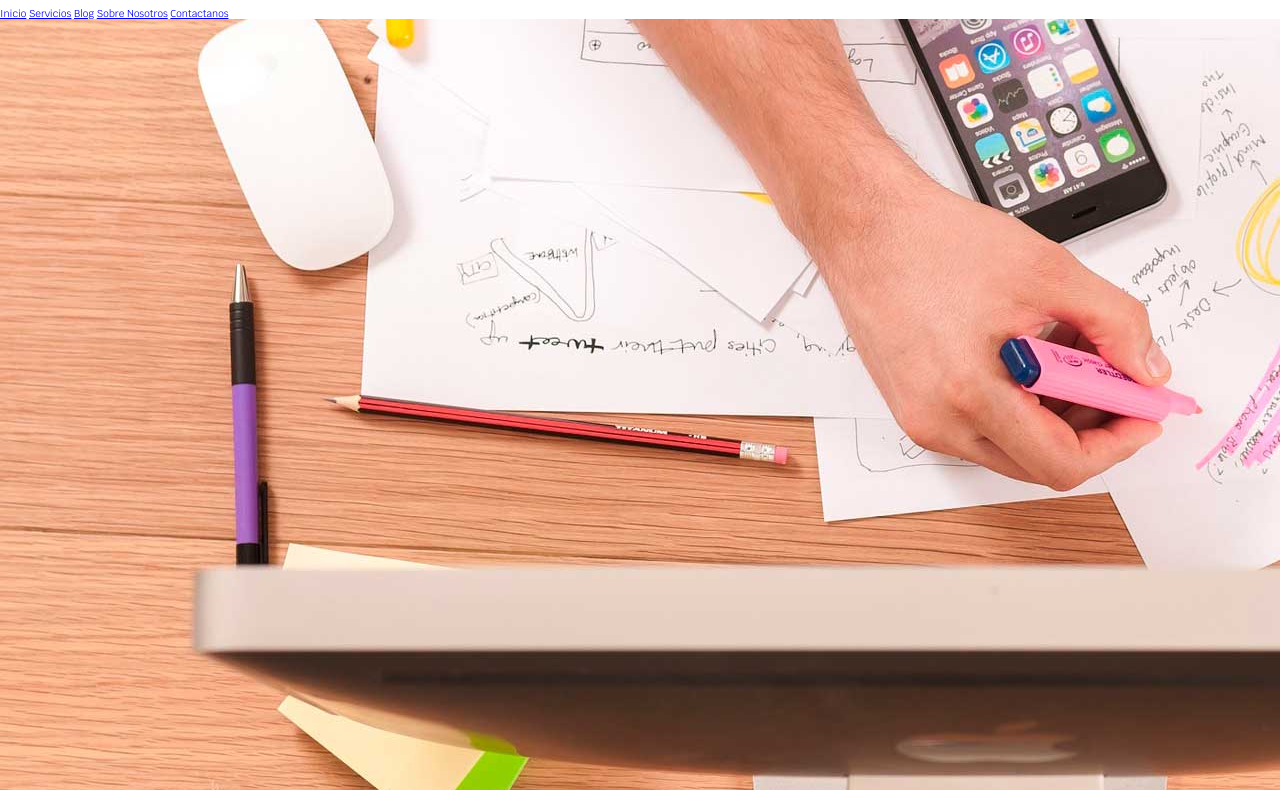
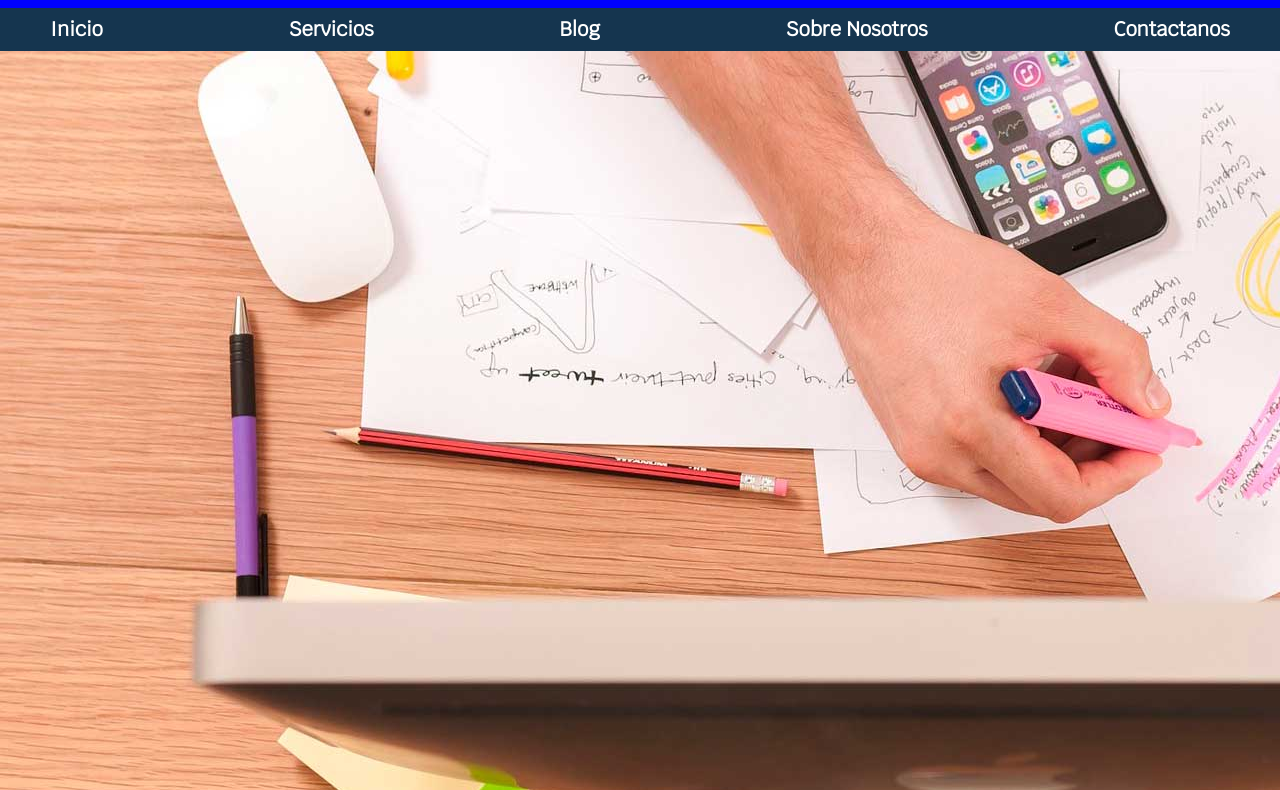
Before and after one commit to JuanKMendoza/Pagina-Freelance-No-1, a plain HTML site: page freelancer_inicio/index.html in a window 1280 px wide. Shown: the part 87-877 px from the top of the page. Drawn offline with Linux system fonts and the light colour scheme.

Commit message:
Se agrga estilos a la navegacion

```diff
--- a/freelancer_inicio/index.html
+++ b/freelancer_inicio/index.html
@@ -16,13 +16,16 @@
       <h1 class="titulo">Juan Mendoza <span>Diseñador Web</span></h1>
     </header>
 
-    <nav>
+
+    <div class="nav-bg">
+      <nav class="navegacion-principal contenedor">
           <a href="index.html">Inicio</a>
           <a href="servicios.html">Servicios</a>
           <a href="blog.html">Blog</a>
           <a href="nosotros.html">Sobre Nosotros</a>
           <a href="contacto.html">Contactanos</a>
       </nav>
+  </div>
 
     <img src="img/hero.jpg" alt="">
 
--- a/freelancer_inicio/style/styles.css
+++ b/freelancer_inicio/style/styles.css
@@ -4,6 +4,7 @@
     --principal: #15354F;
     --border-width: 100px;
     --c-height: 400px;
+    --blanco: #ffffff;
 }
 html {
     font-size: 62.5%;
@@ -23,3 +24,48 @@ body {
 .titulo span {
     font-size: 2rem;
 }
+
+/**Forma regular de controlar el margin
+.contenedor{
+    width: 120rem;
+    margin-top: 0;
+    margin-right: auto;
+    margin-bottom: 0;
+    margin-left;
+}
+**/
+
+.nav-bg {
+    background-color: var(--principal);
+}
+
+.contenedor {
+    width: 120rem;
+    margin: 0 auto;
+}
+
+.navegacion-principal {
+    display: flex;
+    justify-content: space-between;
+}
+
+.navegacion-principal a {
+    color: var(--blanco);
+    text-decoration: none;
+    font-size: 2rem;
+    font-weight: bold;
+    padding: 1rem;
+
+}
+
+.navegacion-principal a:hover {
+    background-color: var(--blanco);
+    color: var(--principal);
+
+}
+
+@media (min-width: 480px) {
+    body {
+        background-color: blue;
+    }
+}
```
Lines whose indentation alone changed are shown as unchanged.
